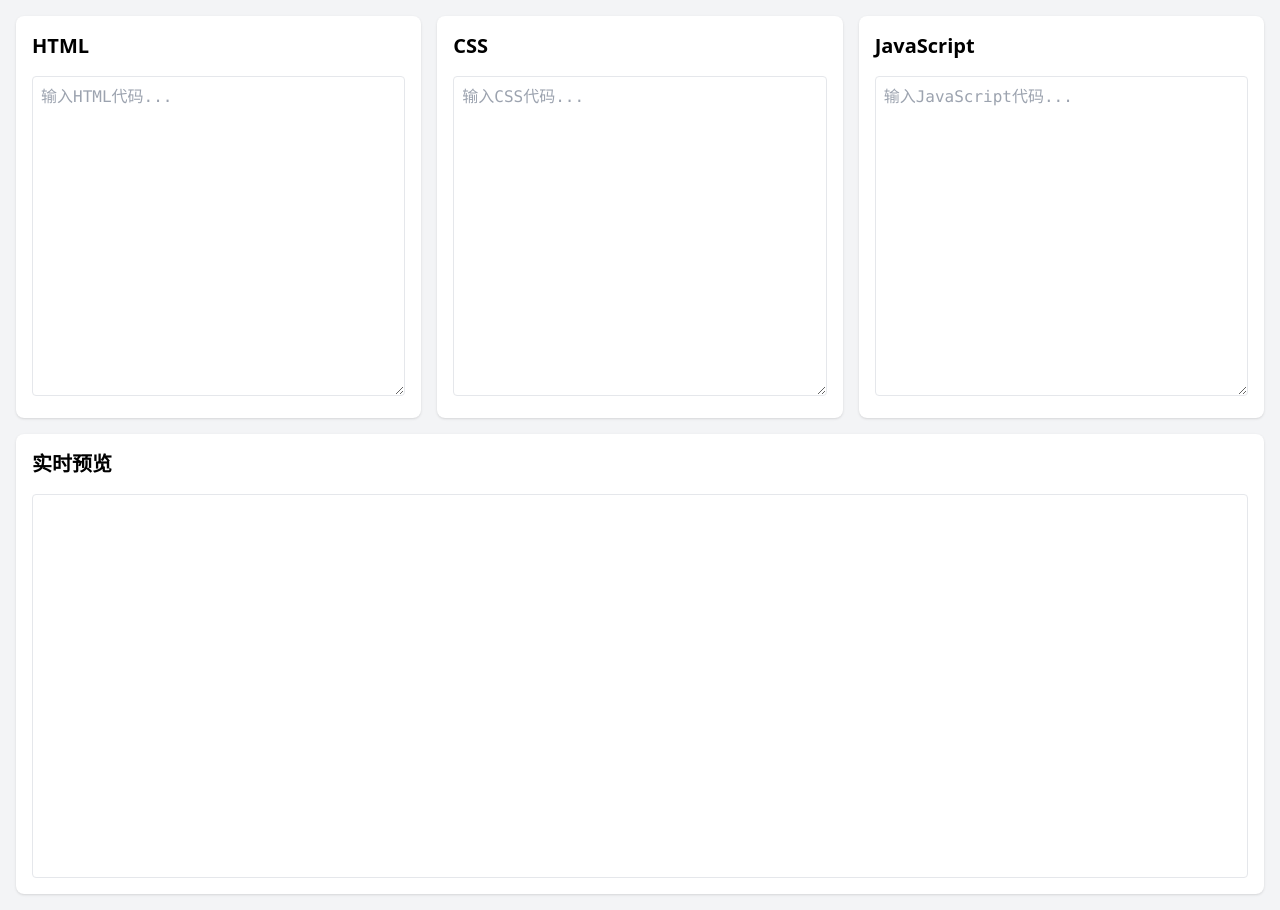
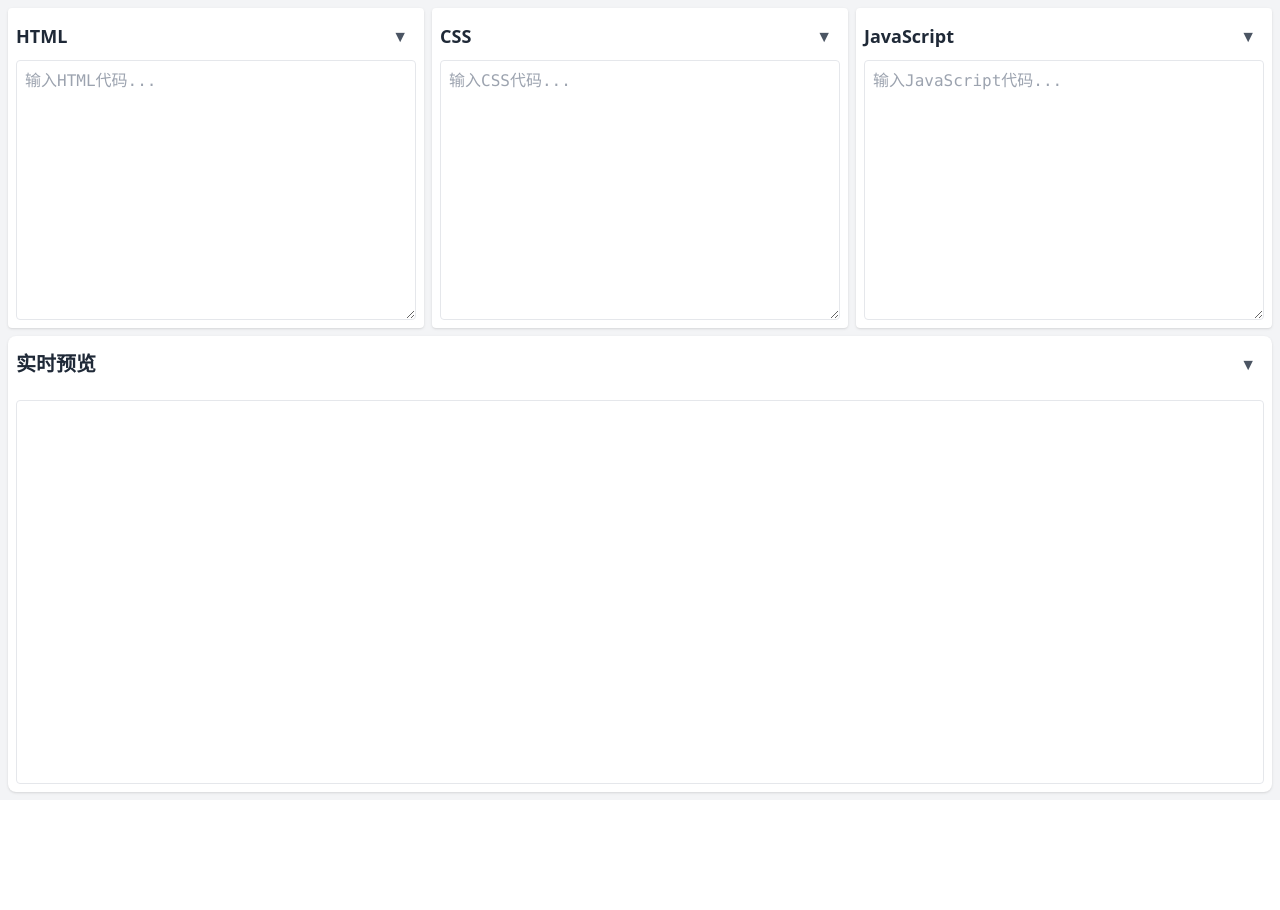
Before and after one commit to zqmzhong/CodePencil, a React (Vite) app: page / in a window 1280 px wide. After the commit the page ends 800 px from the top, so only its background shows below. Built offline with nearby package versions, Linux system fonts and the light colour scheme; the HTML template or start-up script is replaced by a standard one.

Commit message:
支持折叠, 样式调整, 依赖升级

```diff
--- a/package.json
+++ b/package.json
@@ -16,8 +16,8 @@
   },
   "devDependencies": {
     "@biomejs/biome": "^1.9.3",
-    "@rsbuild/core": "^1.1.8",
-    "@rsbuild/plugin-react": "^1.0.7",
+    "@rsbuild/core": "^1.2.19",
+    "@rsbuild/plugin-react": "^1.1.1",
     "tailwindcss": "^3.4.17"
   }
 }
--- a/public/index.html
+++ b/public/index.html
@@ -1,9 +1,9 @@
 <!DOCTYPE html>
 <html lang="zh-CN">
 <head>
+  <title>CodePencil</title>
   <meta charset="UTF-8">
   <meta name="viewport" content="width=device-width, initial-scale=1.0">
-  <title>CodePencil</title>
 </head>
 <body>
   <div id="root"></div>
--- a/rsbuild.config.mjs
+++ b/rsbuild.config.mjs
@@ -3,4 +3,7 @@ import { pluginReact } from '@rsbuild/plugin-react';
 
 export default defineConfig({
   plugins: [pluginReact()],
+  html: {
+    title: 'CodePencil',
+  },
 });
--- a/src/App.css
+++ b/src/App.css
@@ -1,9 +1,21 @@
 html, body {
   height: 100%;
   margin: 0;
-  color: #fff;
   font-family: Inter, Avenir, Helvetica, Arial, sans-serif;
-  background-image: linear-gradient(to bottom, #020917, #101725);
+}
+
+@media (prefers-color-scheme: dark) {
+  html, body {
+    color: #fff;
+    background-image: linear-gradient(to bottom, #020917, #101725);
+  }
+}
+
+@media (prefers-color-scheme: light) {
+  html, body {
+    color: #333;
+    background-image: linear-gradient(to bottom, #f0f2f5, #ffffff);
+  }
 }
 
 .content {
--- a/src/App.jsx
+++ b/src/App.jsx
@@ -6,8 +6,8 @@ function App() {
   const { html, setHtml, css, setCss, js, setJs, fullCode } = useCode();
 
   return (
-    <div className="min-h-screen bg-gray-100 p-4">
-      <div className="grid grid-cols-3 gap-4">
+    <div className="min-h-screen bg-gray-100 dark:bg-gray-900 p-2 flex flex-col">
+      <div className="flex gap-2 flex-grow">
         <CodeEditor
           title="HTML"
           value={html}
--- a/src/components/CodeEditor.jsx
+++ b/src/components/CodeEditor.jsx
@@ -1,13 +1,31 @@
+import { useState } from 'react';
+
 export function CodeEditor({ title, value, onChange, placeholder }) {
+  const [isCollapsed, setIsCollapsed] = useState(false);
+
   return (
-    <div className="bg-white rounded-lg shadow p-4">
-      <h2 className="text-xl font-semibold mb-4">{title}</h2>
-      <textarea
-        className="w-full h-80 p-2 border rounded font-mono"
-        placeholder={placeholder}
-        value={value}
-        onChange={onChange}
-      />
+    <div className={`flex flex-col flex-1 bg-white dark:bg-gray-800 rounded shadow p-2 transition-all duration-300 ease-in-out ${isCollapsed ? 'flex-none w-10' : ''}`}>
+      <div className={`flex ${isCollapsed ? 'flex-col h-full justify-between items-center py-1' : 'justify-between items-center mb-1'}`}>
+        <h2 className={`${isCollapsed ? 'text-xs [writing-mode:vertical-lr]' : 'text-lg'} font-semibold text-gray-800 dark:text-gray-200`}>
+          {isCollapsed ? title.split('').join(' ') : title}
+        </h2>
+        <button type="button"
+          onClick={() => setIsCollapsed(!isCollapsed)}
+          className="p-2 text-gray-600 dark:text-gray-400 hover:text-gray-800 dark:hover:text-gray-200 transition-colors"
+        >
+          <span className={`inline-block transition-transform duration-300 ${isCollapsed ? 'rotate-180' : ''}`}>
+            ▼
+          </span>
+        </button>
+      </div>
+      <div className={`transition-all duration-300 ease-in-out overflow-hidden flex-grow flex flex-col h-full ${isCollapsed ? 'hidden' : 'flex'}`}>
+        <textarea
+          className="w-full h-full flex-grow p-2 border rounded font-mono bg-white dark:bg-gray-700 text-gray-900 dark:text-gray-100 dark:border-gray-600"
+          placeholder={placeholder}
+          value={value}
+          onChange={onChange}
+        />
+      </div>
     </div>
   );
 }
--- a/src/components/Preview.jsx
+++ b/src/components/Preview.jsx
@@ -1,7 +1,22 @@
+import { useState } from 'react';
+
 export function Preview({ code }) {
+  const [isCollapsed, setIsCollapsed] = useState(false);
+
   return (
-    <div className="mt-4 bg-white rounded-lg shadow p-4">
-      <h2 className="text-xl font-semibold mb-4">实时预览</h2>
+    <div className={`mt-2 bg-white dark:bg-gray-800 rounded-lg shadow p-2 transition-all duration-300 ease-in-out ${isCollapsed ? 'h-16' : ''}`}>
+      <div className="flex justify-between items-center mb-4">
+        <h2 className="text-xl font-semibold text-gray-800 dark:text-gray-200">实时预览</h2>
+        <button type="button"
+          onClick={() => setIsCollapsed(!isCollapsed)}
+          className="p-2 text-gray-600 dark:text-gray-400 hover:text-gray-800 dark:hover:text-gray-200 transition-colors"
+        >
+          <span className={`inline-block transition-transform duration-300 ${isCollapsed ? 'rotate-180' : ''}`}>
+            ▼
+          </span>
+        </button>
+      </div>
+      <div className={`transition-all duration-300 ease-in-out overflow-hidden ${isCollapsed ? 'h-0 opacity-0' : 'opacity-100'}`}>
         <iframe
           className="w-full h-96 border rounded"
           srcDoc={code}
@@ -9,5 +24,6 @@ export function Preview({ code }) {
           title="实时预览"
         />
       </div>
+    </div>
   );
 }
```
Also changed, not shown: 1 other file (tests, documents, lock files or other folders). Lines whose indentation alone changed are shown as unchanged.
